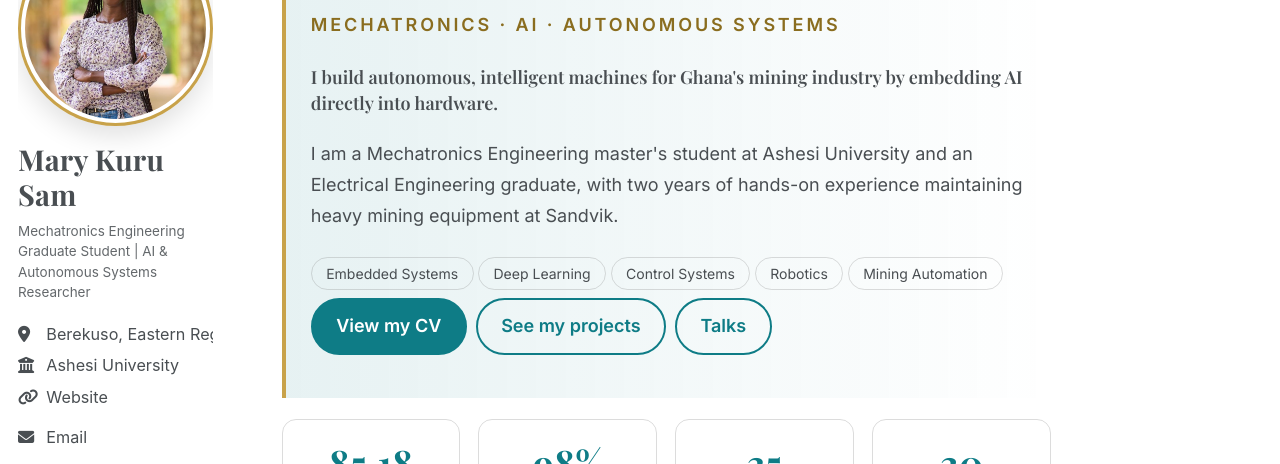
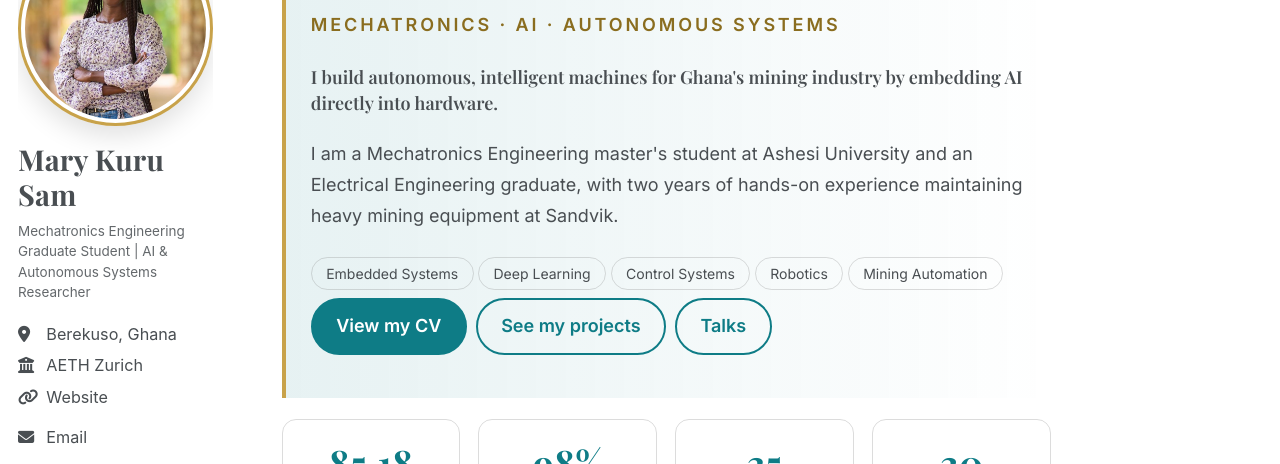
Before and after one commit to MaryKuruENG/MaryKuruENG.github.io, a Jekyll site: the page built from _pages/about.md, in a window 1280 px wide. Shown: the part 174-638 px from the top of the page. Built offline with Jekyll 4.4.1, drawn with Linux system fonts in a browser that asks for light colours; a style sheet for code colours, icons or effects is not loaded.

Commit message:
Update _config.yml

```diff
--- a/_config.yml
+++ b/_config.yml
@@ -26,8 +26,9 @@ author:
   name: "Mary Kuru Sam"
   avatar: "pic.jpeg"
   bio: "Mechatronics Engineering Graduate Student | AI & Autonomous Systems Researcher"
-  location: "Berekuso, Eastern Region, Ghana"
+  location: "Berekuso, Ghana"
   employer  : "Ashesi University"
+  employer  : "AETH Zurich"
   email: "marykurusam@gmail.com"
   uri: "https://MaryKuruENG.github.io"
   github: "MaryKuruENG"
```
